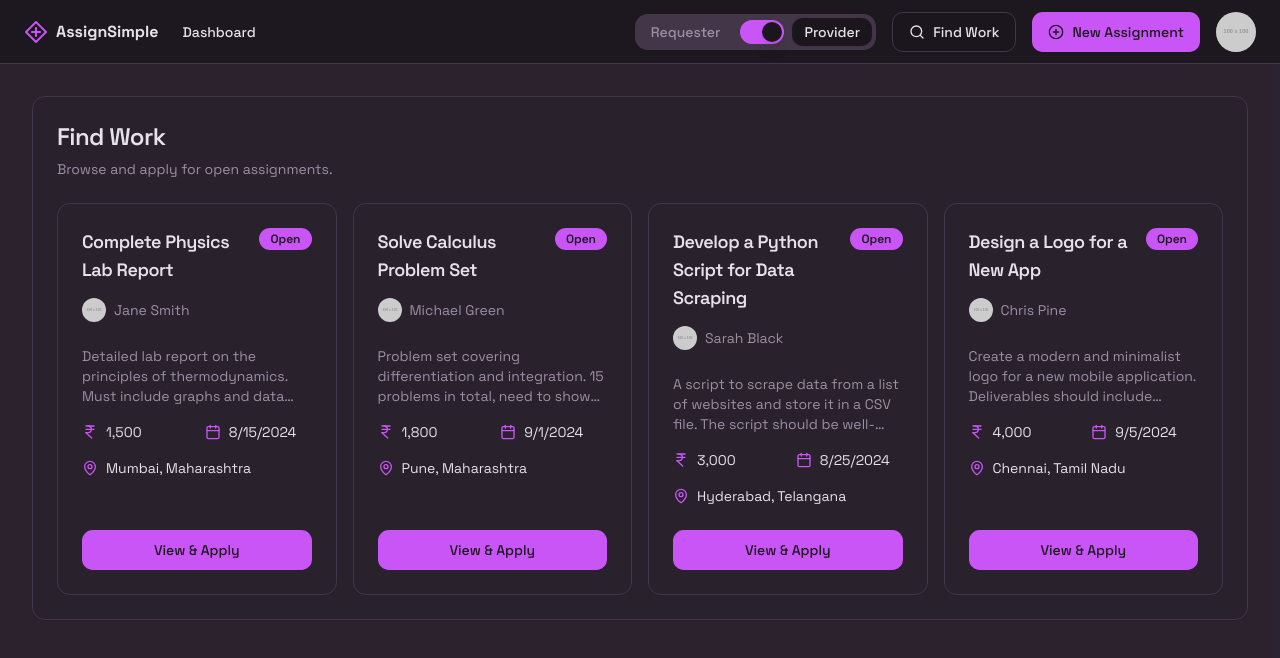
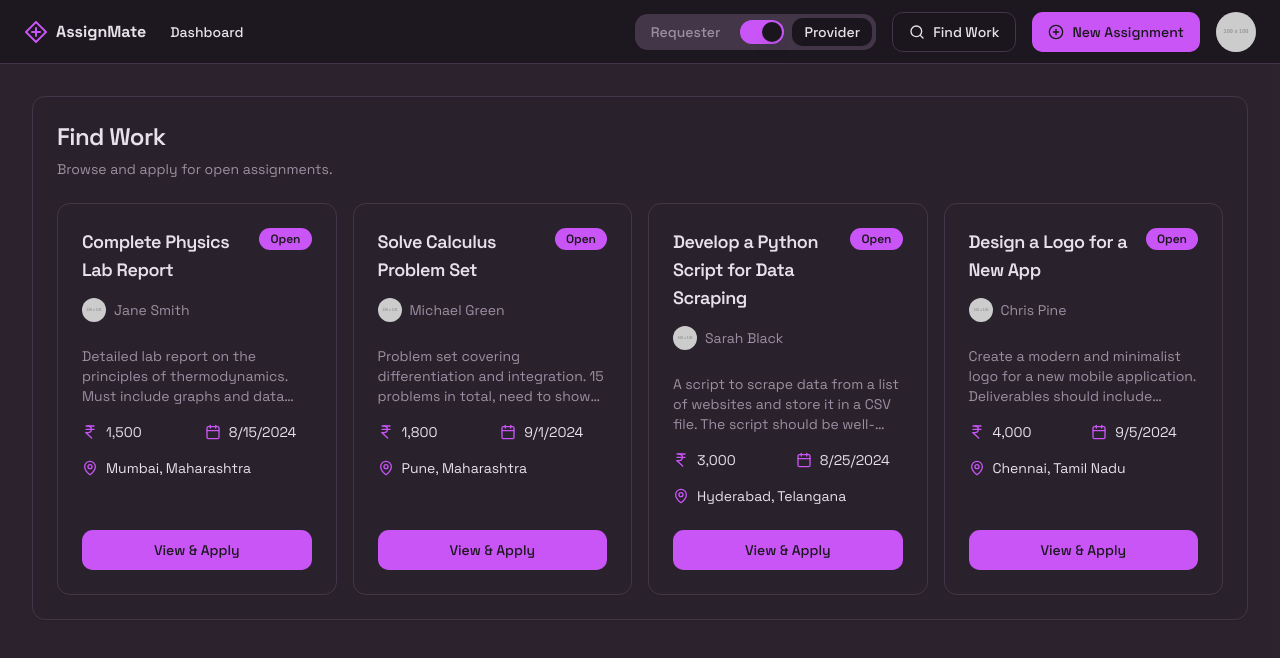
Before and after one commit to sourav0006/AssignMate, a Next.js app: page /find-work in a window 1280 px wide. Shown: the top 658 px of the page. Built offline with nearby package versions, Linux system fonts and the light colour scheme.

Commit message:
change the project name from assignsimple to AssignMate

```diff
--- a/src/app/layout.tsx
+++ b/src/app/layout.tsx
@@ -3,7 +3,7 @@ import './globals.css';
 import { Toaster } from "@/components/ui/toaster";
 
 export const metadata: Metadata = {
-  title: 'AssignSimple',
+  title: 'AssignMate',
   description: 'Get your assignments done or earn by completing them.',
 };
 
--- a/src/app/login/page.tsx
+++ b/src/app/login/page.tsx
@@ -31,7 +31,7 @@ export default function LoginPage() {
         <div className="flex justify-center mb-6">
             <Link href="/" className="flex items-center gap-2">
                 <Logo />
-                <span className="text-2xl font-bold font-headline">AssignSimple</span>
+                <span className="text-2xl font-bold font-headline">AssignMate</span>
             </Link>
         </div>
         <TabsList className="grid w-full grid-cols-2">
--- a/src/app/page.tsx
+++ b/src/app/page.tsx
@@ -30,7 +30,7 @@ export default function Home() {
       <header className="px-4 lg:px-6 h-16 flex items-center shadow-sm">
         <Link href="/" className="flex items-center justify-center gap-2">
           <Logo />
-          <span className="text-xl font-bold font-headline text-foreground">AssignSimple</span>
+          <span className="text-xl font-bold font-headline text-foreground">AssignMate</span>
         </Link>
         <nav className="ml-auto flex gap-4 sm:gap-6">
           <Button variant="secondary" asChild>
@@ -51,7 +51,7 @@ export default function Home() {
                     Delegate Your Tasks. Monetize Your Skills.
                   </h1>
                   <p className="max-w-[600px] text-muted-foreground md:text-xl">
-                    AssignSimple connects students who need help with assignments to those who can provide it, creating a seamless marketplace for academic assistance.
+                    AssignMate connects students who need help with assignments to those who can provide it, creating a seamless marketplace for academic assistance.
                   </p>
                 </div>
                 <div className="flex flex-col gap-2 min-[400px]:flex-row">
@@ -150,7 +150,7 @@ export default function Home() {
         </section>
       </main>
       <footer className="flex flex-col gap-2 sm:flex-row py-6 w-full shrink-0 items-center px-4 md:px-6 border-t">
-        <p className="text-xs text-muted-foreground">&copy; 2024 AssignSimple. All rights reserved.</p>
+        <p className="text-xs text-muted-foreground">&copy; 2024 AssignMate. All rights reserved.</p>
         <nav className="sm:ml-auto flex gap-4 sm:gap-6">
           <Link href="#" className="text-xs hover:underline underline-offset-4">
             Terms of Service
--- a/src/components/layout/Header.tsx
+++ b/src/components/layout/Header.tsx
@@ -49,7 +49,7 @@ export function Header({ mode, setMode }: HeaderProps) {
           className="flex items-center gap-2 text-lg font-semibold md:text-base"
         >
           <Logo />
-          <span className="font-bold">AssignSimple</span>
+          <span className="font-bold">AssignMate</span>
         </Link>
         <Link
           href="/dashboard"
```
